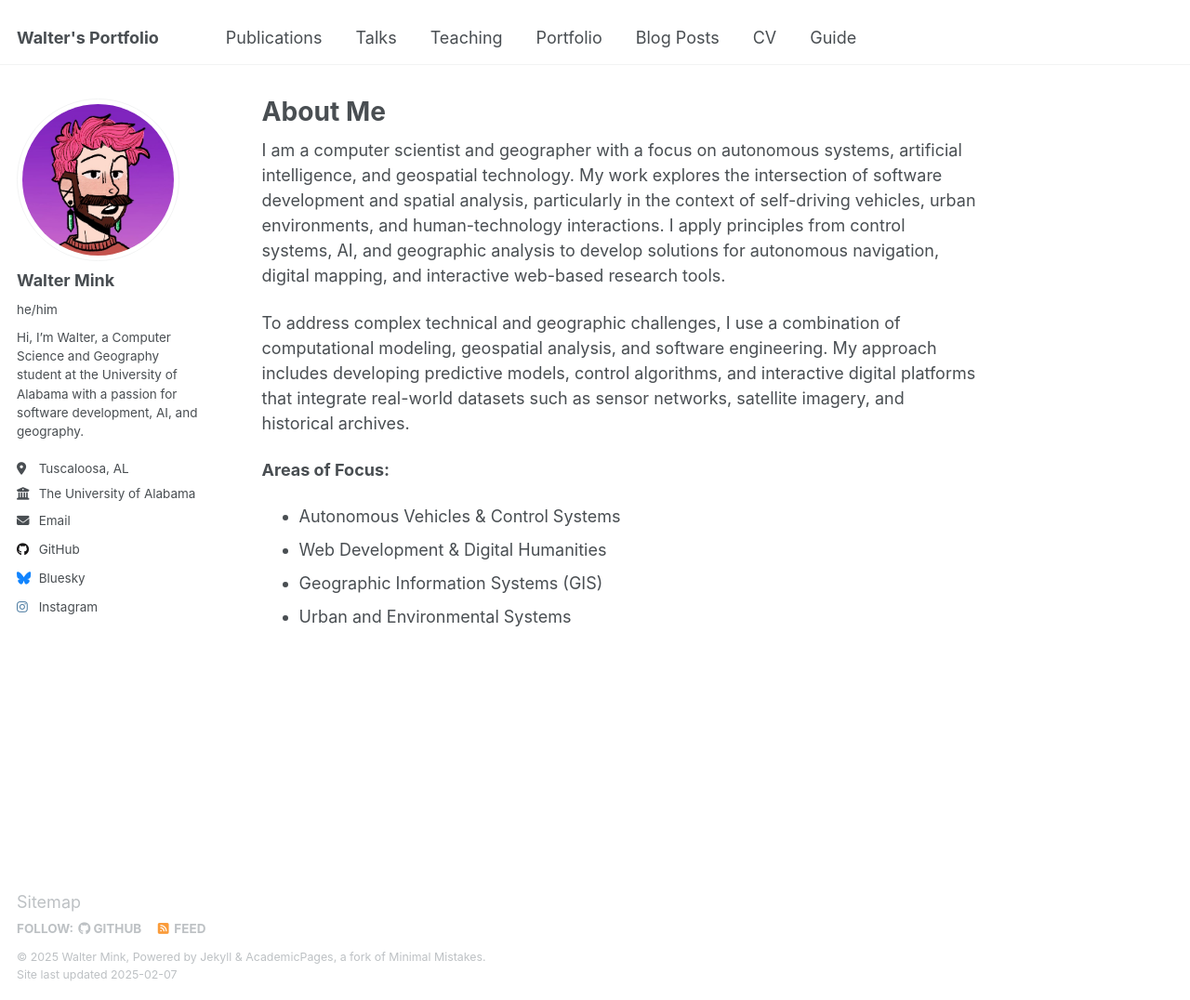
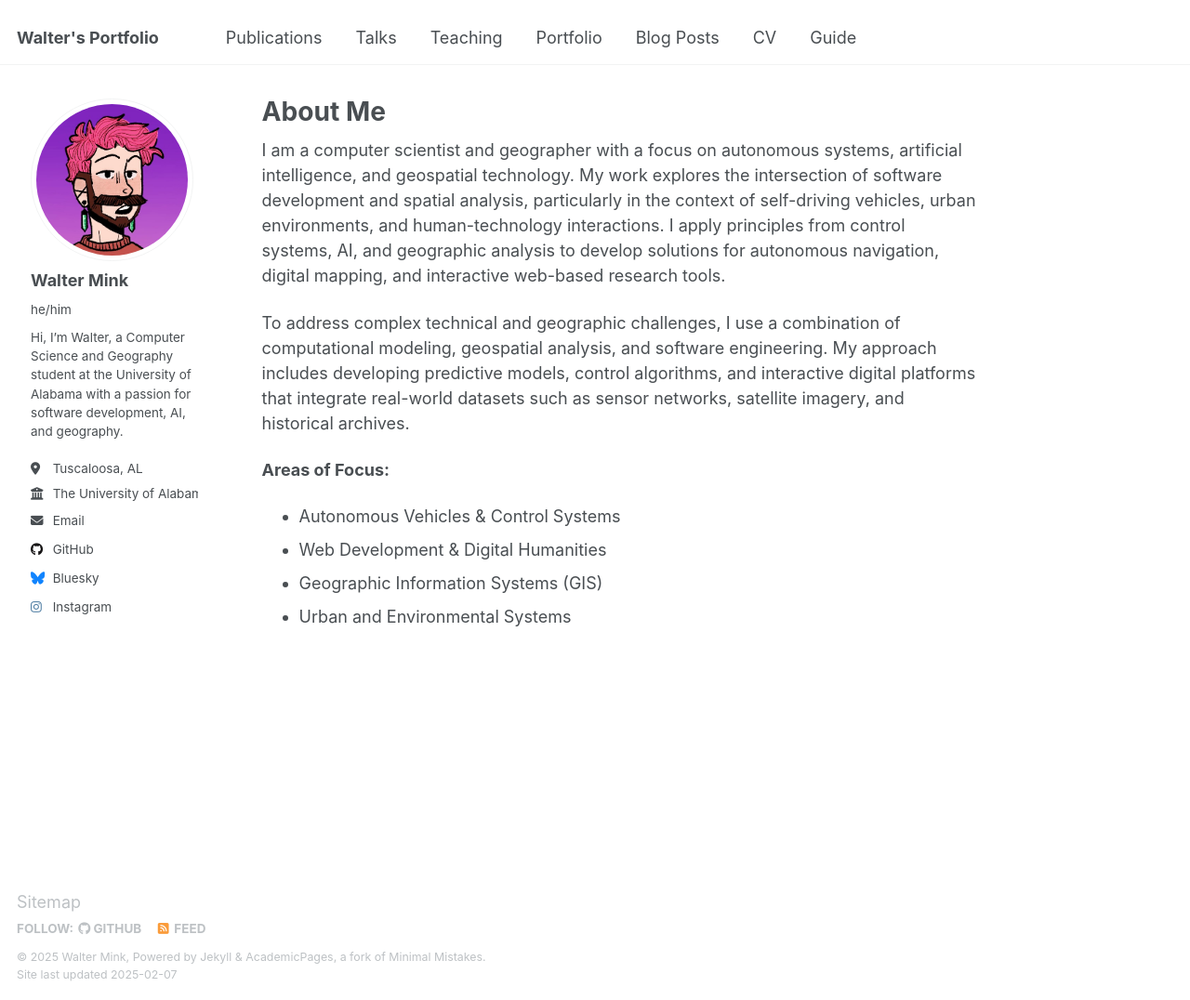
Before and after one commit to idioticEvil/idioticEvil, a Jekyll site: the page built from _pages/about.md, in a window 1280 px wide and 1076 px high. Shown: the whole window at 93% size. Built offline with Jekyll 4.4.1, drawn with Linux system fonts in a browser that asks for light colours.

Commit message:
Update sidebar.html with padding I hope??

```diff
--- a/_includes/sidebar.html
+++ b/_includes/sidebar.html
@@ -1,7 +1,7 @@
 {% include base_path %}
 
 {% if page.author_profile or layout.author_profile or page.sidebar %}
-  <div class="sidebar sticky">
+  <div class="sidebar sticky" style="padding-left: 15px;">
   {% if page.author_profile or layout.author_profile %}{% include author-profile.html %}{% endif %}
   {% if page.sidebar %}
     {% for s in page.sidebar %}
```
